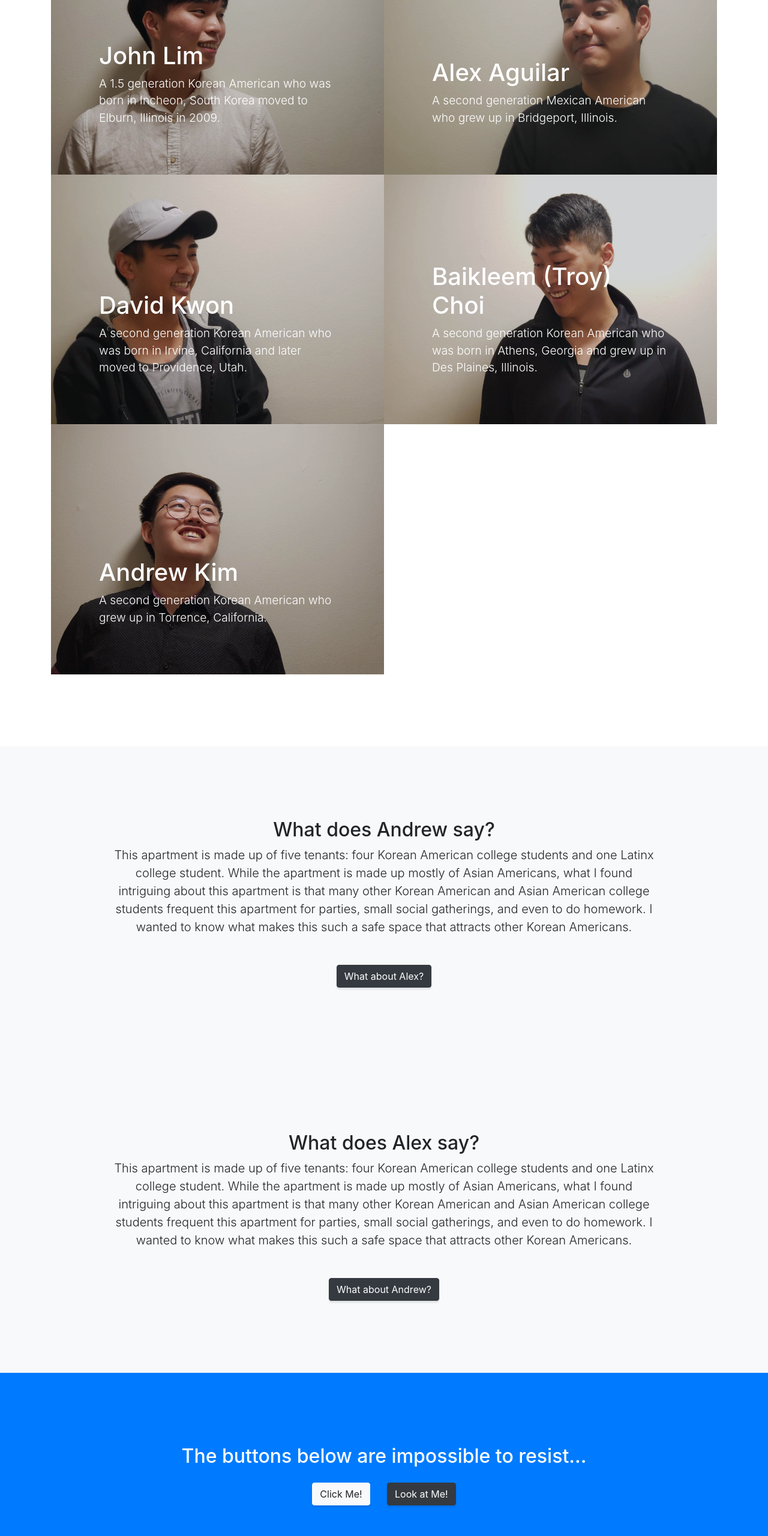
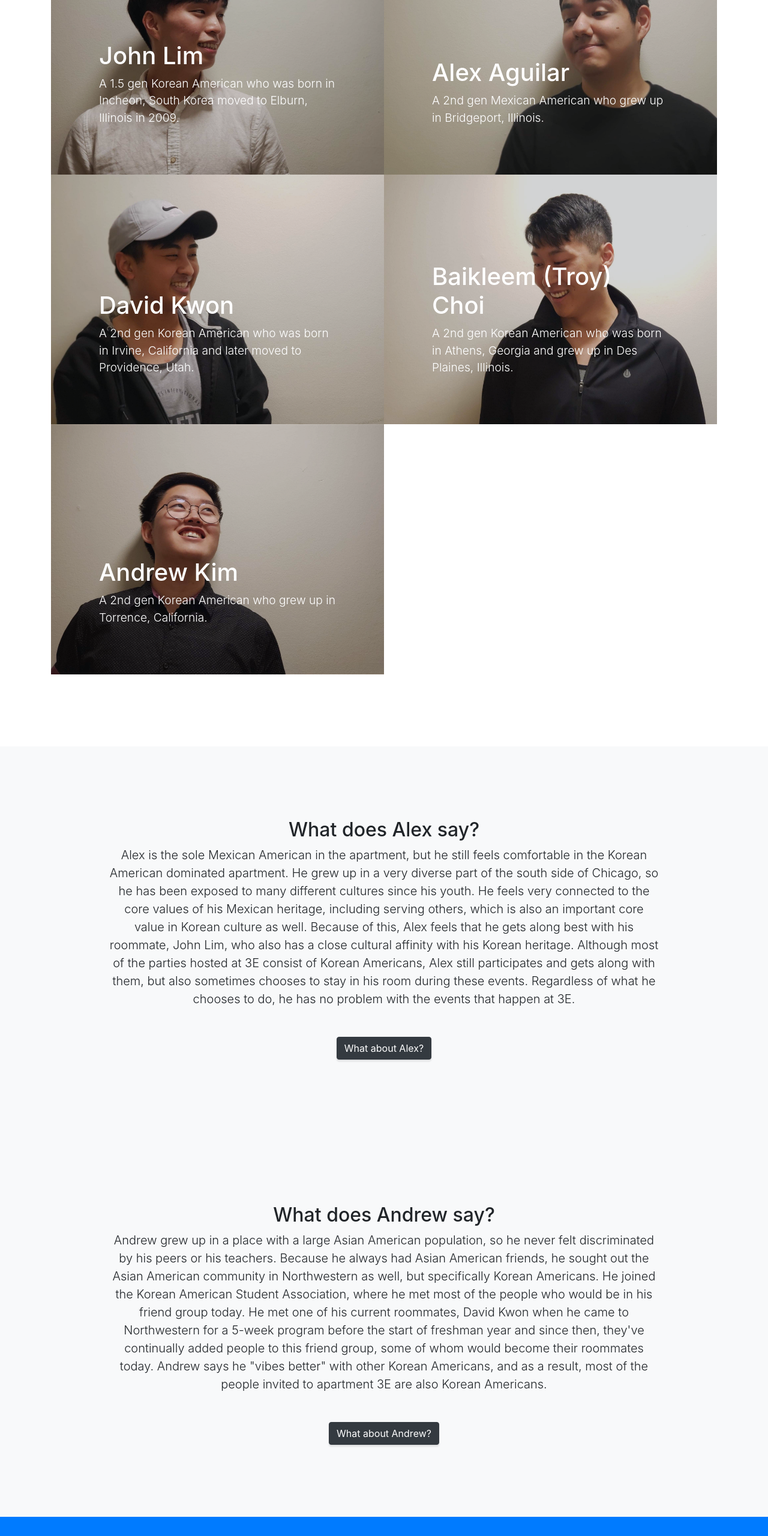
Before and after one commit to kimberlykwon/aa-proj, a website with bundled scripts: page index.html in a window 1280 px wide. Shown: the part 3060-5620 px from the top of the page at 60% size. Built offline with nearby package versions, Linux system fonts and the light colour scheme.

Commit message:
finished

```diff
--- a/index.html
+++ b/index.html
@@ -158,7 +158,7 @@
             <span class="caption">
               <span class="caption-content">
                 <h1>John Lim</h1>
-                <p class="mb-0">A 1.5 generation Korean American who was born in Incheon, South Korea moved to Elburn, Illinois in 2009.</p>
+                <p class="mb-0">A 1.5 gen Korean American who was born in Incheon, South Korea moved to Elburn, Illinois in 2009.</p>
               </span>
             </span>
             <img class="img-fluid" src="img/john_1.JPG" alt="">
@@ -169,7 +169,7 @@
             <span class="caption">
               <span class="caption-content">
                 <h1>Alex Aguilar</h1>
-                <p class="mb-0">A second generation Mexican American who grew up in Bridgeport, Illinois.</p>
+                <p class="mb-0">A 2nd gen Mexican American who grew up in Bridgeport, Illinois.</p>
               </span>
             </span>
             <img class="img-fluid" src="img/alex_1.JPG" alt="">
@@ -180,7 +180,7 @@
             <span class="caption">
               <span class="caption-content">
                 <h1>David Kwon</h1>
-                <p class="mb-0">A second generation Korean American who was born in Irvine, California and later moved to Providence, Utah.</p>
+                <p class="mb-0">A 2nd gen Korean American who was born in Irvine, California and later moved to Providence, Utah.</p>
               </span>
             </span>
             <img class="img-fluid" src="img/david_1.JPG" alt="">
@@ -192,7 +192,7 @@
             <span class="caption">
               <span class="caption-content">
                 <h1>Baikleem (Troy) Choi</h1>
-                <p class="mb-0">A second generation Korean American who was born in Athens, Georgia and grew up in Des Plaines, Illinois. </p>
+                <p class="mb-0">A 2nd gen Korean American who was born in Athens, Georgia and grew up in Des Plaines, Illinois. </p>
               </span>
             </span>
             <img class="img-fluid" src="img/troy_1.JPG" alt="">
@@ -204,7 +204,7 @@
             <span class="caption">
               <span class="caption-content">
                 <h1>Andrew Kim</h1>
-                <p class="mb-0">A second generation Korean American who grew up in Torrence, California.</p>
+                <p class="mb-0">A 2nd gen Korean American who grew up in Torrence, California.</p>
               </span>
             </span>
             <img class="img-fluid" src="img/andrew_2.JPG" alt="">
@@ -215,12 +215,12 @@
   </section>
 
    <!-- Andrew -->
-   <section class="content-section bg-light" id="andrew">
+   <section class="content-section bg-light" id="alex">
     <div class="container text-center">
       <div class="row">
         <div class="col-lg-10 mx-auto">
-          <h2>What does Andrew say?</h2>
-          <p class="lead mb-5">This apartment is made up of five tenants: four Korean American college students and one Latinx college student. While the apartment is made up mostly of Asian Americans, what I found intriguing about this apartment is that many other Korean American and Asian American college students frequent this apartment for parties, small social gatherings, and even to do homework. I wanted to know what makes this such a safe space that attracts other Korean Americans. </p>
+          <h2>What does Alex say?</h2>
+          <p class="lead mb-5">Alex is the sole Mexican American in the apartment, but he still feels comfortable in the Korean American dominated apartment. He grew up in a very diverse part of the south side of Chicago, so he has been exposed to many different cultures since his youth. He feels very connected to the core values of his Mexican heritage, including serving others, which is also an important core value in Korean culture as well. Because of this, Alex feels that he gets along best with his roommate, John Lim, who also has a close cultural affinity with his Korean heritage. Although most of the parties hosted at 3E consist of Korean Americans, Alex still participates and gets along with them, but also sometimes chooses to stay in his room during these events. Regardless of what he chooses to do, he has no problem with the events that happen at 3E.</p>
           <a class="btn btn-dark btn-xl js-scroll-trigger" href="#alex">What about Alex?</a>
         </div>
       </div>
@@ -228,12 +228,12 @@
   </section>
 
     <!-- Alex -->
-    <section class="content-section bg-light" id="alex">
+    <section class="content-section bg-light" id="andrew">
       <div class="container text-center">
         <div class="row">
           <div class="col-lg-10 mx-auto">
-            <h2>What does Alex say?</h2>
-            <p class="lead mb-5">This apartment is made up of five tenants: four Korean American college students and one Latinx college student. While the apartment is made up mostly of Asian Americans, what I found intriguing about this apartment is that many other Korean American and Asian American college students frequent this apartment for parties, small social gatherings, and even to do homework. I wanted to know what makes this such a safe space that attracts other Korean Americans. </p>
+            <h2>What does Andrew say?</h2>
+            <p class="lead mb-5">Andrew grew up in a place with a large Asian American population, so he never felt discriminated by his peers or his teachers. Because he always had Asian American friends, he sought out the Asian American community in Northwestern as well, but specifically Korean Americans. He joined the Korean American Student Association, where he met most of the people who would be in his friend group today. He met one of his current roommates, David Kwon when he came to Northwestern for a 5-week program before the start of freshman year and since then, they've continually added people to this friend group, some of whom would become their roommates today. Andrew says he "vibes better" with other Korean Americans, and as a result, most of the people invited to apartment 3E are also Korean Americans.</p>
             <a class="btn btn-dark btn-xl js-scroll-trigger" href="#andrew">What about Andrew?</a>
           </div>
         </div>
@@ -243,9 +243,7 @@
   <!-- Call to Action -->
   <section class="content-section bg-primary text-white">
     <div class="container text-center">
-      <h2 class="mb-4">The buttons below are impossible to resist...</h2>
-      <a href="#" class="btn btn-xl btn-light mr-4">Click Me!</a>
-      <a href="#" class="btn btn-xl btn-dark">Look at Me!</a>
+      <h2 class="mb-4">3E is known for being a hub for Korean Americans off campus. Keep reading to see my take on why that is.</h2>
     </div>
   </section>
 
@@ -258,12 +256,13 @@
           <h4>Why is 3E a hub for young Asian Americans on campus and how are the relationships of the tenants affected by their affinity to home culture?</h4>
           <br>
           <p class="lead mb-5">What I wanted to find out about this apartment and its Asian America was both how people felt safe and attracted to that apartment as well as how each tenant's background affected
-            day-to-day interactions with the others. Using the study____ I found that those with close cultural affinity to their homeland (both Mexican American and Korean American) found themselves to be more
+            day-to-day interactions with the others. I found that those with close cultural affinity to their homeland (both Mexican American and Korean American) found themselves to be more
             other-centered while those with a closer affinity to US culture found themselves to be more ego-centered. Furthermore, this affected their relationships to each other in small ways, such as doing the dishes for others as well as cleaning up after each other.
+            Andrew and Alex both stated in their interviews that they feel closer to some roommates over others due to their day-to-day interactions that are guided by their culture's values.
           </p>
           <p class="lead mb-5">
-            When asked about whom the tenants invite, they didn't specifically had any criteria. However, I have noticed that many of the guests at the apartment, if not all, have been Asian Americans or Mexican Americans.
-            While I won't dive deeper into why that is the case as that is beyond the scope of my project, I can relate the attendance to the fact that the interviewees said they specifically reached out to other ethnically and culturally similar to them when they came to college.
+            When asked about whom the tenants invite, they said that they didn't specifically had any criteria. However, I have noticed that many of the guests at the apartment, if not all, have been Asian Americans or Mexican Americans.
+            While I won't dive deeper into why that is the case as that is beyond the scope of my project, I can relate the attendance to the fact that the interviewees said they specifically reached out to other ethnically and culturally similar to them when they initially came to Northwestern.
           </p>
         </div>
       </div>
--- a/scss/_masthead.scss
+++ b/scss/_masthead.scss
@@ -6,7 +6,7 @@
   height: auto;
   padding-top: 8rem;
   padding-bottom: 8rem;
-  background: linear-gradient(90deg, fade-out($white, 0.9) 0%, fade-out($white, 0.9) 100%), url('../img/hinman_ave.jpg');
+  background: url('../img/hinman_ave.jpg');
   background-position: center center;
   background-repeat: no-repeat;
   background-size: cover;
```
